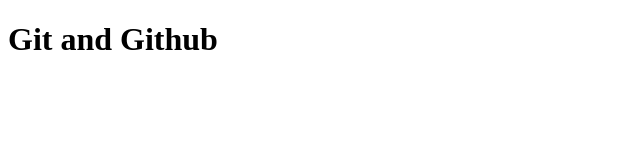
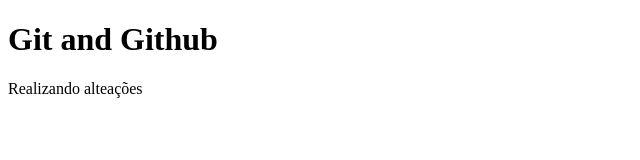
Before and after one commit to Angrizani-dev/Test_upload_files, a plain HTML site: page index.html in a window 1280 px wide. Shown: the whole page, without its empty margins (0-640 px from the left). Drawn offline with Linux system fonts and the light colour scheme.

Commit message:
changes for test

```diff
--- a/index.html
+++ b/index.html
@@ -10,5 +10,7 @@
 
     <h1> Git and Github </h1>
 
+    <p> Realizando alteações </p>
+
 </body>
 </html>
```
